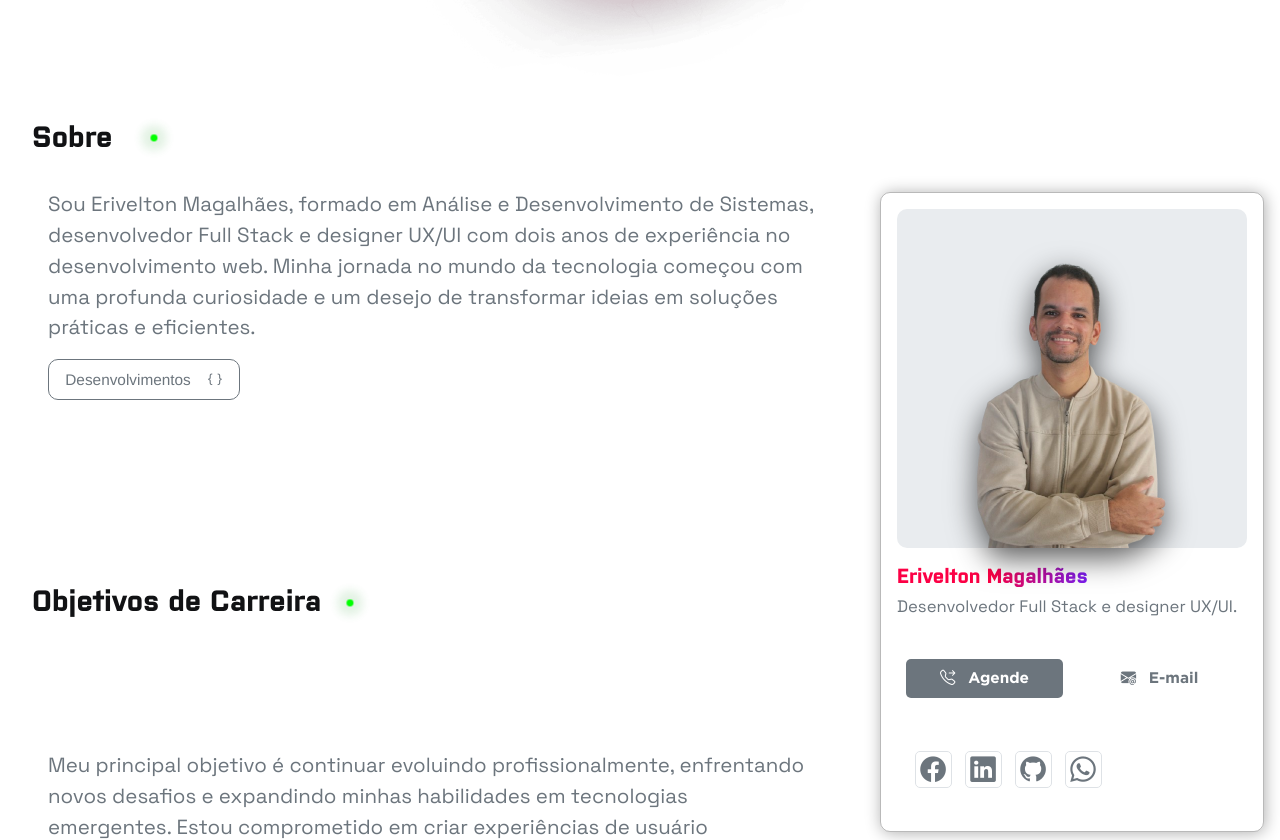
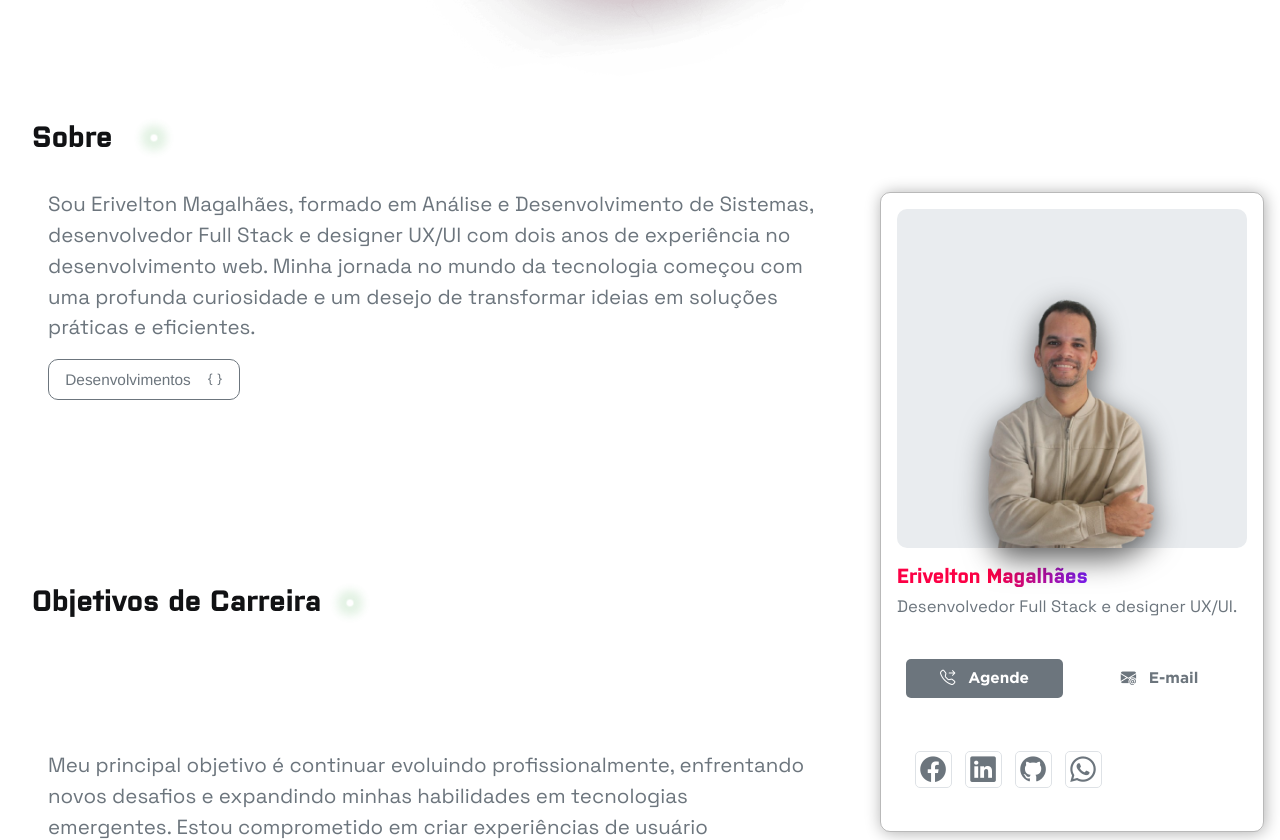
Before and after one commit to EriveltonMGit/Codigo_certo, an Angular app: page / in a window 1280 px wide. Shown: the part 720-1560 px from the top of the page. Built offline with nearby package versions, Linux system fonts and the light colour scheme.

Commit message:
chore: atualização da img card flut

```diff
--- a/src/app/section-2/section-2.component.scss
+++ b/src/app/section-2/section-2.component.scss
@@ -121,7 +121,6 @@
 .status-icon {
   width: 0.5vw;
   height: 0.5vw;
-  background-color: var(--bs-success);
   border-radius: 50%;
   position: relative;
   animation: pulse 1.5s infinite;
@@ -136,7 +135,7 @@
 @keyframes pulse {
   0% {
     transform: scale(1);
-    box-shadow: 0 0 0 0 rgba(76, 175, 80, 0.7);
+    box-shadow: 0 0 0 0 rgba(76, 175, 84, 0.7);
   }
 
   70% {
@@ -229,7 +228,6 @@
 /* PERFIL FLUTUANTE  */
 #sobre #section_perfil {
   width: 25vw;
-
   height: 100vh;
   top: 18vh;
   margin-top: -150vh;
@@ -274,7 +272,7 @@
 
 /* IMG DO  CARD - PERFIL FLUTUANTE */
 .img_perfil img {
-  width: 16vw;
+  width: 14vw;
   object-fit: cover;
   background-repeat: no-repeat;
   background-size: cover;
```
